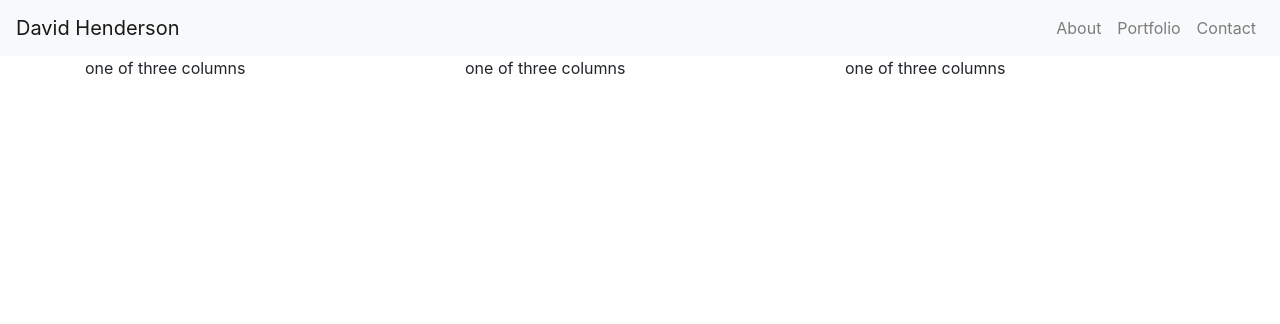
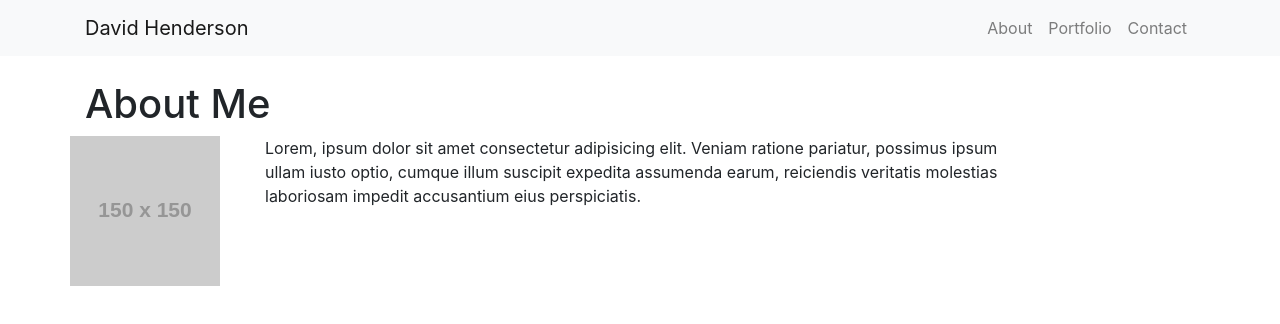
Before and after one commit to dhend1863/Bootstrap-Porftolio, a plain HTML site: page index.html in a window 1280 px wide. Drawn offline with nearby package versions, Linux system fonts and the light colour scheme; placeholder pictures from the web are drawn by us.

Commit message:
Index Layout complete

```diff
--- a/index.html
+++ b/index.html
@@ -1,17 +1,19 @@
 <!DOCTYPE html>
 <html lang="en">
+
 <head>
     <meta charset="UTF-8">
     <title>Bootstrap</title>
-    <link rel="stylesheet" href="https://stackpath.bootstrapcdn.com/bootstrap/4.3.1/css/bootstrap.min.css" integrity="sha384-ggOyR0iXCbMQv3Xipma34MD+dH/1fQ784/j6cY/iJTQUOhcWr7x9JvoRxT2MZw1T" crossorigin="anonymous">
+    <link rel="stylesheet" href="https://stackpath.bootstrapcdn.com/bootstrap/4.3.1/css/bootstrap.min.css"
+        integrity="sha384-ggOyR0iXCbMQv3Xipma34MD+dH/1fQ784/j6cY/iJTQUOhcWr7x9JvoRxT2MZw1T" crossorigin="anonymous">
 </head>
 
 <body>
 
     <nav class="navbar navbar-expand-lg navbar-light bg-light">
+        <div class="container">
             <a class="navbar-brand" href="#">David Henderson</a>
             <ul class="nav navbar-nav ml-auto">
-
                 <li class="nav-item">
                     <a class="nav-link" href="{{ url('/login') }}">About</a>
                 </li>
@@ -23,20 +25,26 @@
                 </li>
             </ul>
         </div>
+
+        </div>
     </nav>
 
     <div class="container">
         <div class="row">
-            <div class="col-sm-4">
-            <p>one of three columns</p>
+            <div class="col-sm-8">
+                <br>
+                <h1>About Me</h1>
             </div>
-        <div class="col-sm-4">
-            <p>one of three columns</p>
+            <div class="row">
+                <div class="col-sm-2">
+                    <img src="https://via.placeholder.com/150x150" class="img-fluid" alt="Responsive image">
                 </div>
-        <div class="col-sm-4">
-               <p>one of three columns</p>
-        </div>
-      </div>
+                <div class="col-sm-8">
+                <div class="caption">
+                    <p>Lorem, ipsum dolor sit amet consectetur adipisicing elit. Veniam ratione pariatur, possimus ipsum
+                        ullam iusto optio, cumque illum suscipit expedita assumenda earum, reiciendis veritatis
+                        molestias laboriosam impedit accusantium eius perspiciatis.</p></div>
+
                 </div>
 
 
@@ -45,18 +53,7 @@
 
 
 
-
-
-
-
-
-
-
-
-
-
-
-
+            </div>
         </div>
 
 
@@ -90,7 +87,8 @@
 
 
 
-</nav>
+
 
 </body>
+
 </html>
```
Lines whose indentation alone changed are shown as unchanged.
